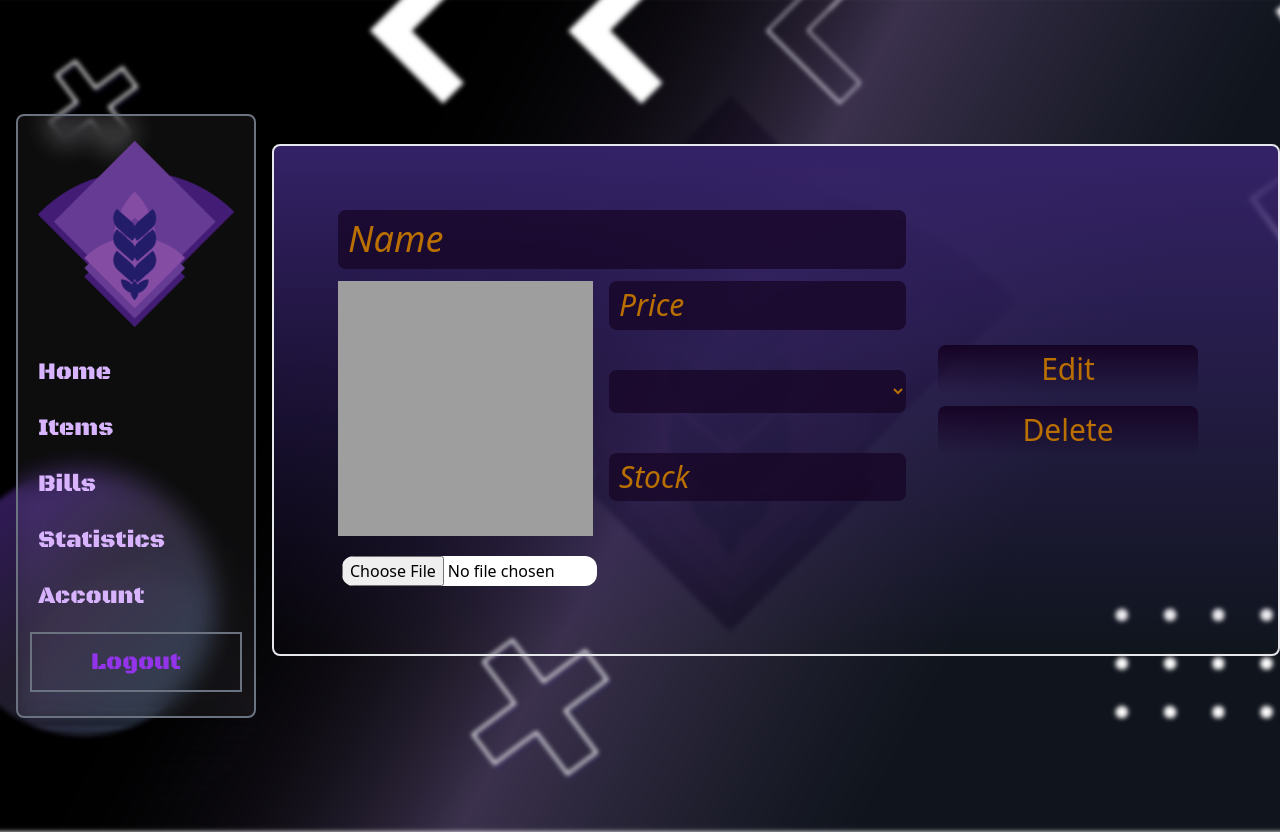
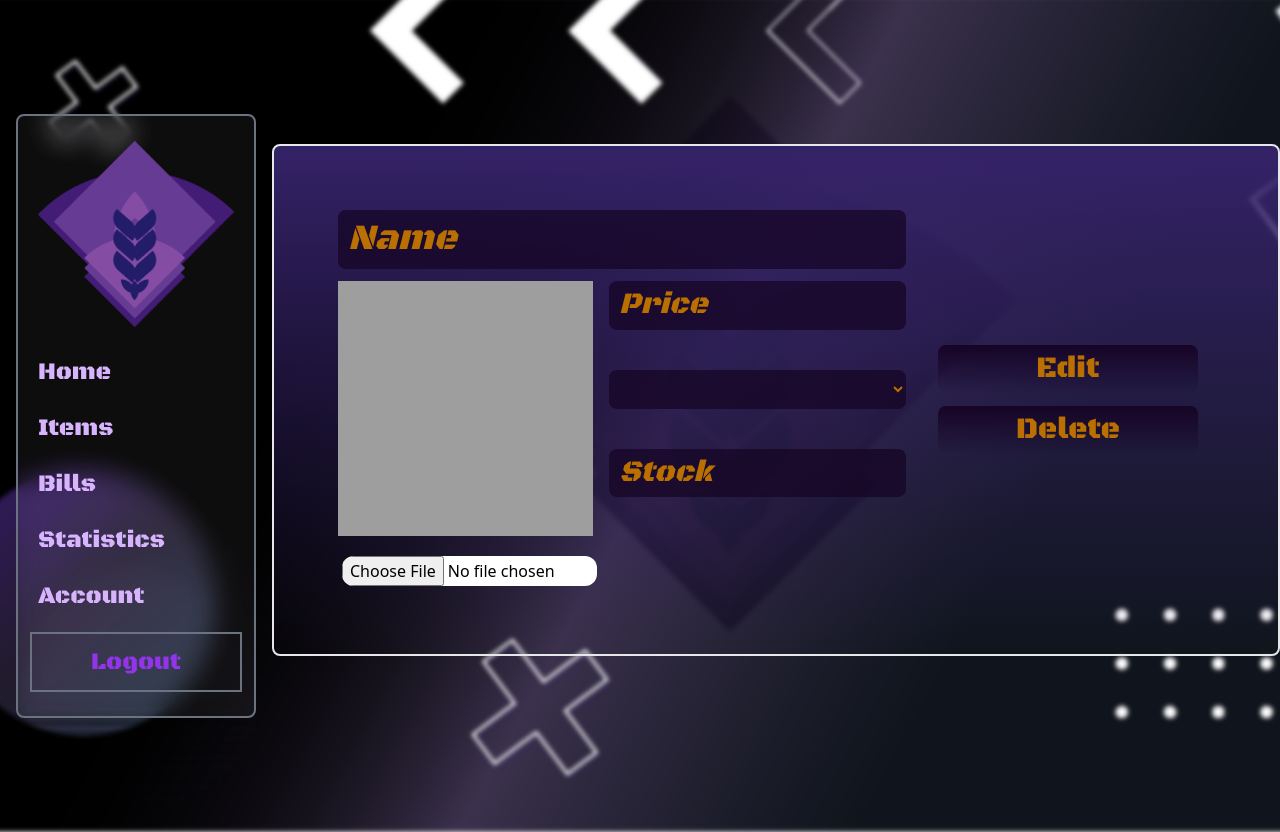
Before and after one commit to triet0612/CS300_group10_Kryxa, a SvelteKit app in the folder src/KryxaWeb/: page /admin/items/detail in a window 1280 px wide. Built offline with nearby package versions, Linux system fonts and the light colour scheme; no server answers.

Commit message:
added BlackOpOne font to view item detail UI

```diff
--- a/src/KryxaWeb/src/routes/admin/items/detail/+page.svelte
+++ b/src/KryxaWeb/src/routes/admin/items/detail/+page.svelte
@@ -58,7 +58,7 @@
                             placeholder="Name"
                             bind:value={item.Name}
                             class="h-fit w-full bg-[#160425]/75 rounded-lg whitespace-nowrap
-                            indent-2.5 text-4xl text-[#BA7000] leading-relaxed
+                            indent-2.5 text-4xl text-[#BA7000] leading-relaxed font-BlackOpsOne
                             placeholder:italic placeholder:text-[#BA7000]
                             focus:outline-none focus:ring-2 focus:ring-[#BA7000]"/>
                     </label>
@@ -75,14 +75,14 @@
                                     placeholder="Price"
                                     bind:value={item.Price}
                                     class="h-fit w-full bg-[#160425]/75 rounded-lg whitespace-nowrap
-                                    indent-2.5 text-3xl text-[#BA7000] leading-relaxed
+                                    indent-2.5 text-3xl text-[#BA7000] leading-relaxed font-BlackOpsOne
                                     placeholder:italic placeholder:text-[#BA7000]
                                     focus:outline-none focus:ring-2 focus:ring-[#BA7000]"/>
                             </label>
 
                             <label class="grid grid-flow-row h-fit w-full">
                                 <select class="h-fit w-full bg-[#160425]/75 rounded-lg whitespace-nowrap
-                                indent-2.5 text-3xl text-[#BA7000] leading-relaxed
+                                indent-2.5 text-3xl text-[#BA7000] leading-relaxed font-BlackOpsOne
                                 placeholder:italic placeholder:text-[#BA7000]
                                 focus:outline-none focus:ring-2 focus:ring-[#BA7000]"
                                  bind:value={item.Category}>
@@ -98,7 +98,7 @@
                                     placeholder="Stock"
                                     bind:value={item.Stock}
                                     class="h-fit w-full bg-[#160425]/75 rounded-lg whitespace-nowrap
-                                    indent-2.5 text-3xl text-[#BA7000] leading-relaxed
+                                    indent-2.5 text-3xl text-[#BA7000] leading-relaxed font-BlackOpsOne
                                     placeholder:italic placeholder:text-[#BA7000]
                                     focus:outline-none focus:ring-2 focus:ring-[#BA7000]"/>
                             </label>
@@ -109,14 +109,14 @@
                 <div class="flex flex-col h-fit w-full mx-14 px-4 gap-y-3 place-self-center">
                     <button class=" h-fit w-full {"bg-gradient-to-b from-[#160425] to-black"}/75
                                 rounded-lg
-                                text-3xl text-[#BA7000] leading-relaxed
+                                text-3xl text-[#BA7000] leading-relaxed font-BlackOpsOne
                                 hover:bg-gradient-to-b hover:from-[#160425] hover:to-cyan-500/75"
                                 on:click={update_current_item}>
                         Edit
                     </button>
                     <button class=" h-fit w-full {"bg-gradient-to-b from-[#160425] to-black"}/75
                                 rounded-lg
-                                text-3xl text-[#BA7000] leading-relaxed
+                                text-3xl text-[#BA7000] leading-relaxed font-BlackOpsOne
                                 hover:bg-gradient-to-b hover:from-[#160425] hover:to-pink-500/75"
                                 on:click={delete_current_item}>
                         Delete
```
